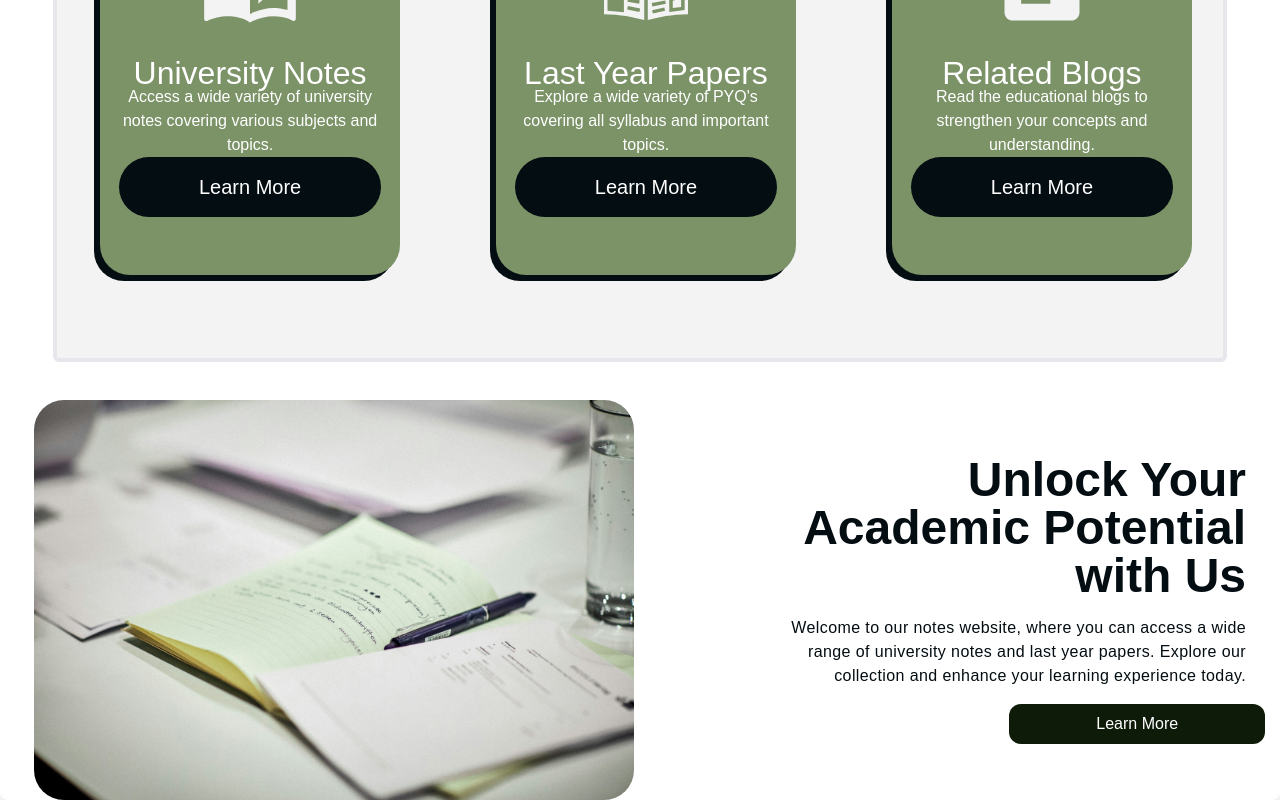
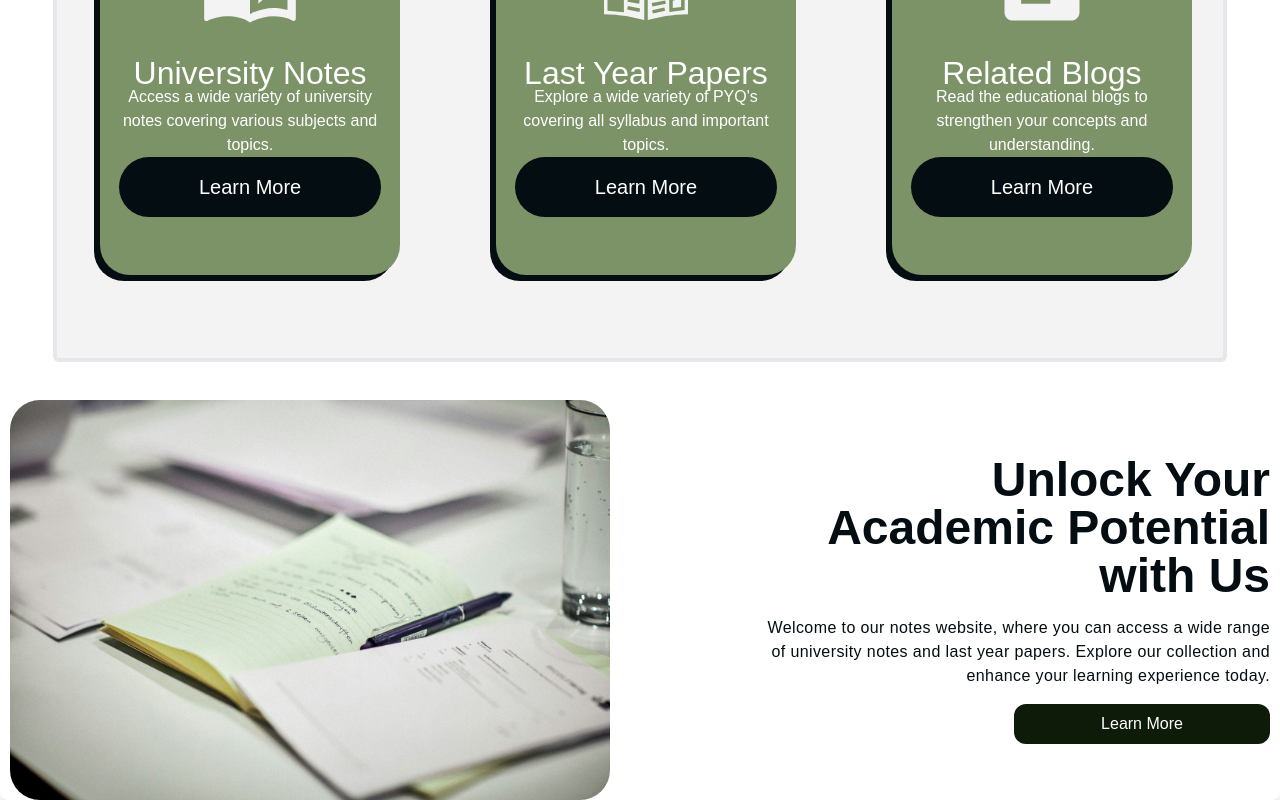
Before and after one commit to ayushp0413/NinjaNotes-Hosting-, a React (Vite) app: page / in a window 1280 px wide. Shown: the part 1547-2347 px from the top of the page. Built offline with nearby package versions, Linux system fonts and the light colour scheme.

Commit message:
Fixed padding issue

```diff
--- a/src/pages/Home.jsx
+++ b/src/pages/Home.jsx
@@ -114,7 +114,7 @@ const Home = () => {
       </div>
 
       {/* Service Div */}
-      <div className='max-w-maxContent text-black flex flex-col-reverse mx-auto lg:flex-row items-center justify-between gap-8 mt-[-50px] px-6'>
+      <div className='max-w-maxContent text-black flex flex-col-reverse mx-auto lg:flex-row items-center justify-between gap-8 mt-[-50px] px-6 md:px-0'>
           <img
             className='h-[400px] w-[600px] rounded-[30px]'
             src={serviceImage}
```
